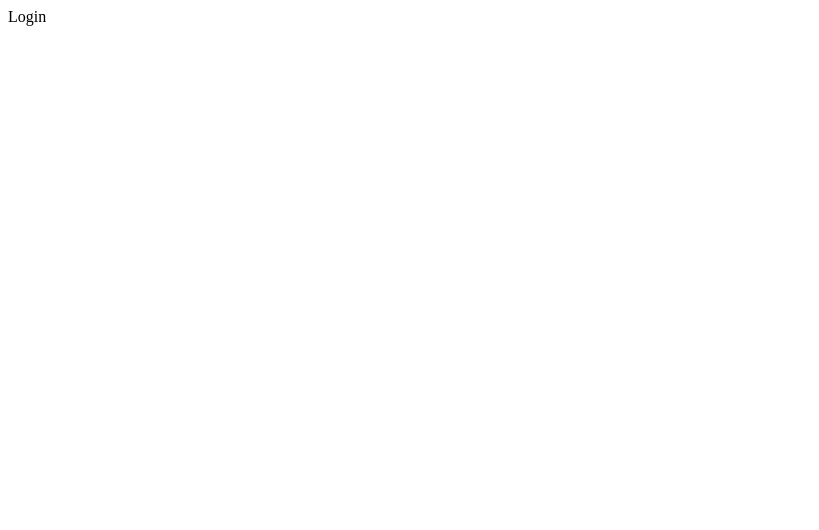
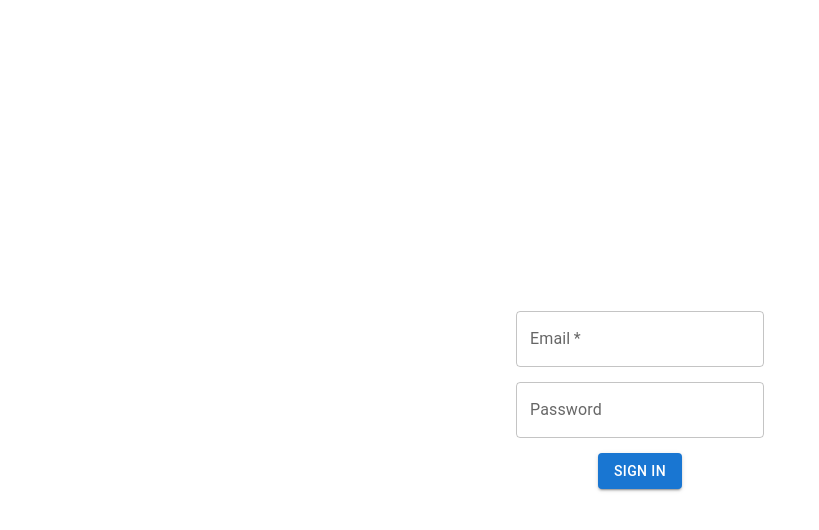
Before and after one commit to agavriliu17/movie-recommendation-ip, a React (Create React App) app: page /login in a window 1280 px wide. Shown: the top 530 px of the page, without its empty margins (0-819 px from the left). Built offline with nearby package versions, Linux system fonts and the light colour scheme.

Commit message:
Login page init

```diff
--- a/public/index.html
+++ b/public/index.html
@@ -26,7 +26,7 @@
     -->
     <title>React App</title>
   </head>
-  <body>
+  <body style="margin: 0px">
     <noscript>You need to enable JavaScript to run this app.</noscript>
     <div id="root"></div>
     <!--
--- a/src/App.js
+++ /dev/null
@@ -1,5 +0,0 @@
-function App() {
-  return <div></div>;
-}
-
-export default App;
--- a/src/pages/authPages/Login.js
+++ b/src/pages/authPages/Login.js
@@ -1,7 +1,66 @@
 import React from "react";
+import Container from "@mui/material/Container";
+import Box from "@mui/material/Box";
+import TextField from "@mui/material/TextField";
+import Button from "@mui/material/Button";
+
+import { useNavigate } from "react-router-dom";
 
 const Login = () => {
-  return <>Login</>;
+  const [input, setInput] = React.useState({ email: "", password: "" });
+  const [error, setError] = React.useState(false);
+
+  const navigate = useNavigate();
+
+  const handleChange = (event, key) => {
+    setInput({ ...input, [key]: event.target.value });
+  };
+
+  const handleSignIn = () => {
+    if (input.email === "") {
+      setError(true);
+    } else navigate("/home");
+  };
+
+  return (
+    <Container maxWidth="sm">
+      <Box
+        sx={{
+          height: "100vh",
+          display: "flex",
+          alignItems: "center",
+          justifyContent: "center",
+          flexDirection: "column",
+        }}
+      >
+        <TextField
+          error={error}
+          required
+          id="outlined-required"
+          label="Email"
+          defaultValue="email@someone.com"
+          onChange={(ev) => handleChange(ev, "email")}
+          value={input.email}
+        />
+        <TextField
+          id="outlined-password-input"
+          label="Password"
+          type="password"
+          autoComplete="current-password"
+          sx={{ marginTop: "15px" }}
+          onChange={(ev) => handleChange(ev, "password")}
+          value={input.password}
+        />
+        <Button
+          variant="contained"
+          sx={{ marginTop: "15px" }}
+          onClick={handleSignIn}
+        >
+          Sign in
+        </Button>
+      </Box>
+    </Container>
+  );
 };
 
 export default Login;
```
